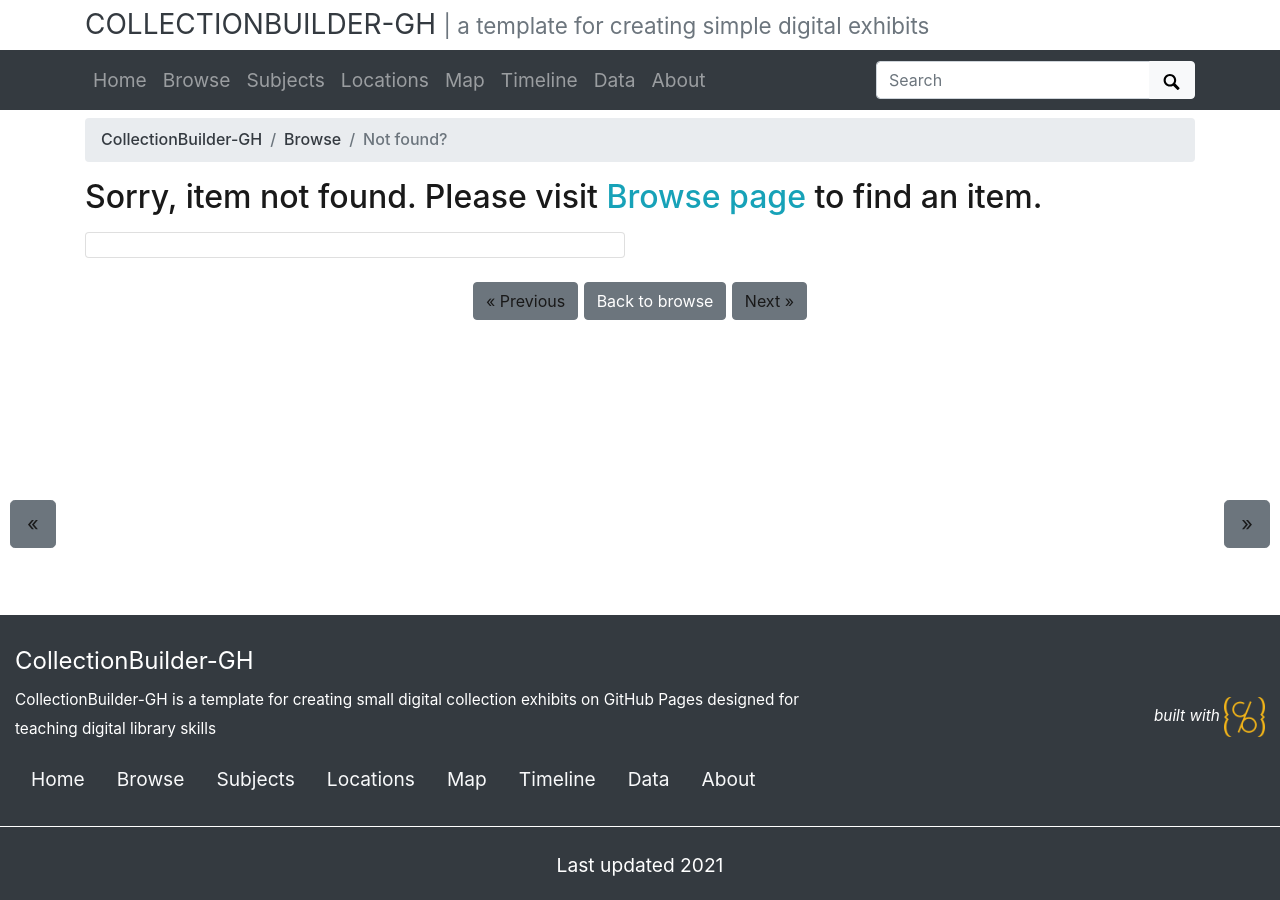
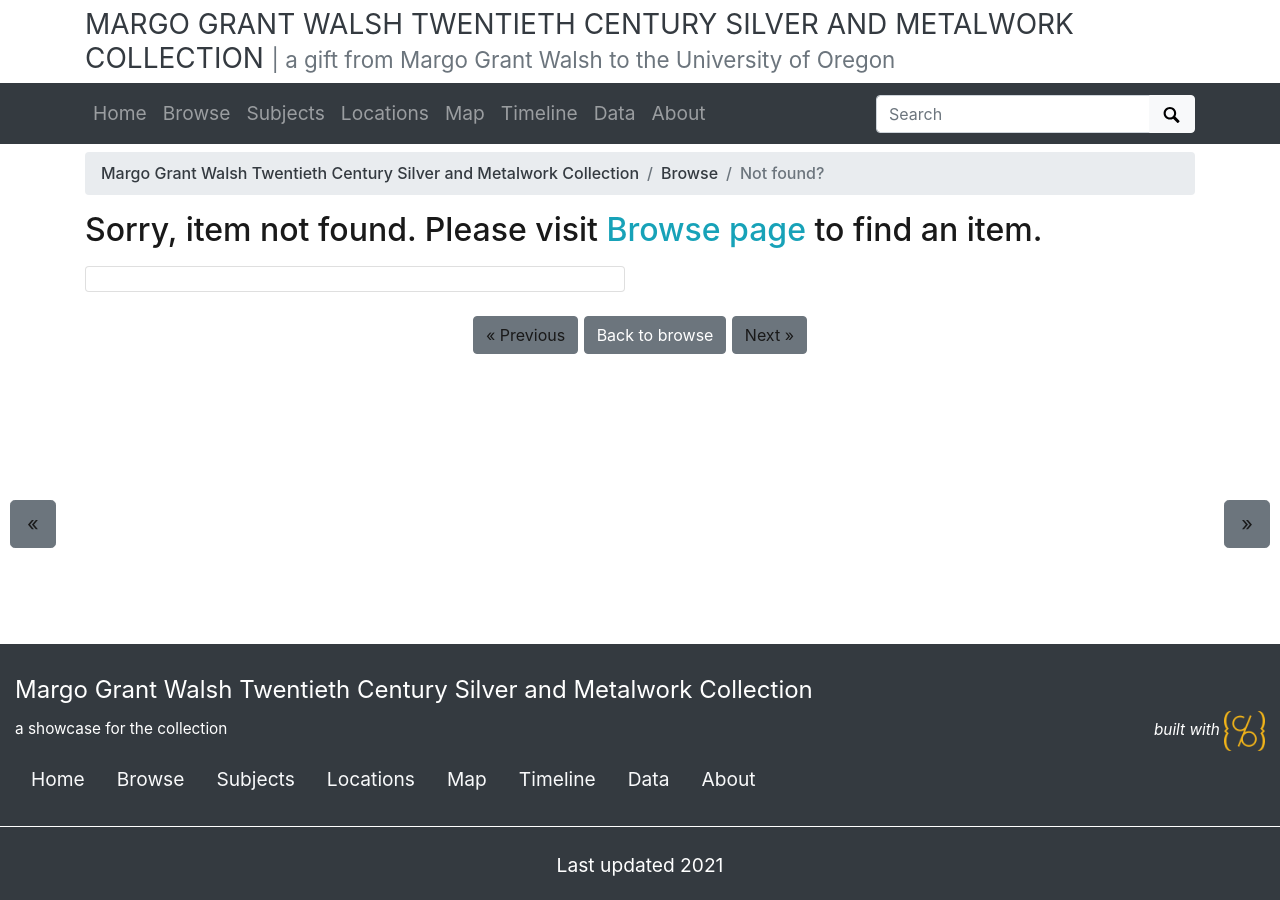
Before and after one commit to cedwardwhite/IHL, a Jekyll site: the page built from pages/item.md, in a window 1280 px wide. Built offline with Jekyll 4.4.1, drawn with Linux system fonts in a browser that asks for light colours.

Commit message:
Update _config.yml

```diff
--- a/_config.yml
+++ b/_config.yml
@@ -8,9 +8,9 @@
 # URL VARIABLES
 #
 # url is your gh-pages base, following the pattern: username.github.io
-url: https://collectionbuilder.github.io
+url: https://cedwardwhite.github.io
 # baseurl is your github repository's name prefixed with a /
-baseurl: /collectionbuilder-gh
+baseurl: /mgwfour
 # location of code, the full url to your github repository
 source-code: https://github.com/CollectionBuilder/collectionbuilder-gh
 
@@ -18,14 +18,14 @@
 # SITE SETTINGS
 #
 # title of site appears in banner
-title: CollectionBuilder-GH
+title: Margo Grant Walsh Twentieth Century Silver and Metalwork Collection
 # tagline, a short phrase that will appear throughout the site in the top banner
-tagline: a template for creating simple digital exhibits
+tagline: a gift from Margo Grant Walsh to the University of Oregon
 # description appears in meta tags and other locations
 # this description might appear in search result lists, keep around 160 characters max
-description: "CollectionBuilder-GH is a template for creating small digital collection exhibits on GitHub Pages designed for teaching digital library skills"
+description: "a showcase for the collection"
 # creator of the digital collection, to appear in meta tags; we typically use our GitHub usernames but feel free to just use your name
-author: CollectionBuilder
+author: Jordan Schnitzer Museum of Art, University of Oregon
 
 ##########
 # COLLECTION SETTINGS
@@ -47,7 +47,7 @@
 # ROBOTS EXCLUDE
 #
 # set noindex to true if you do NOT want Google to index your site
-# noindex: true
+noindex: true
 
 ##########
 # BUILD SETTINGS
```
